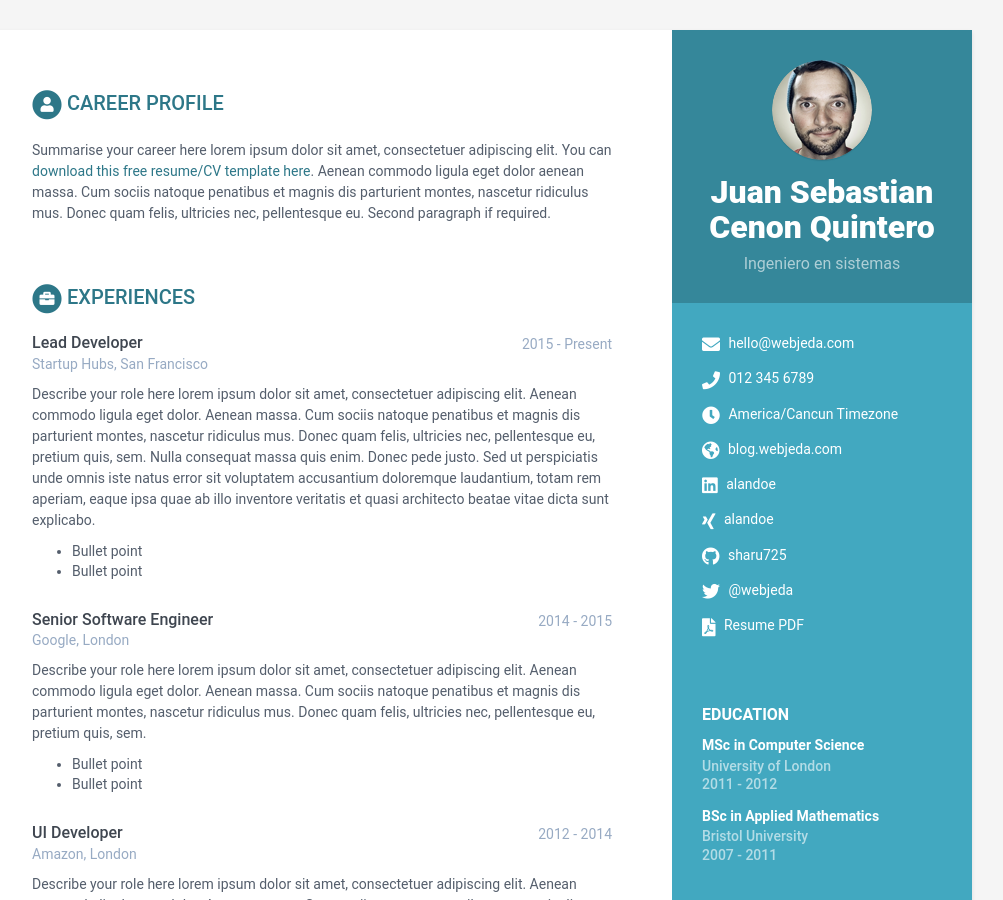
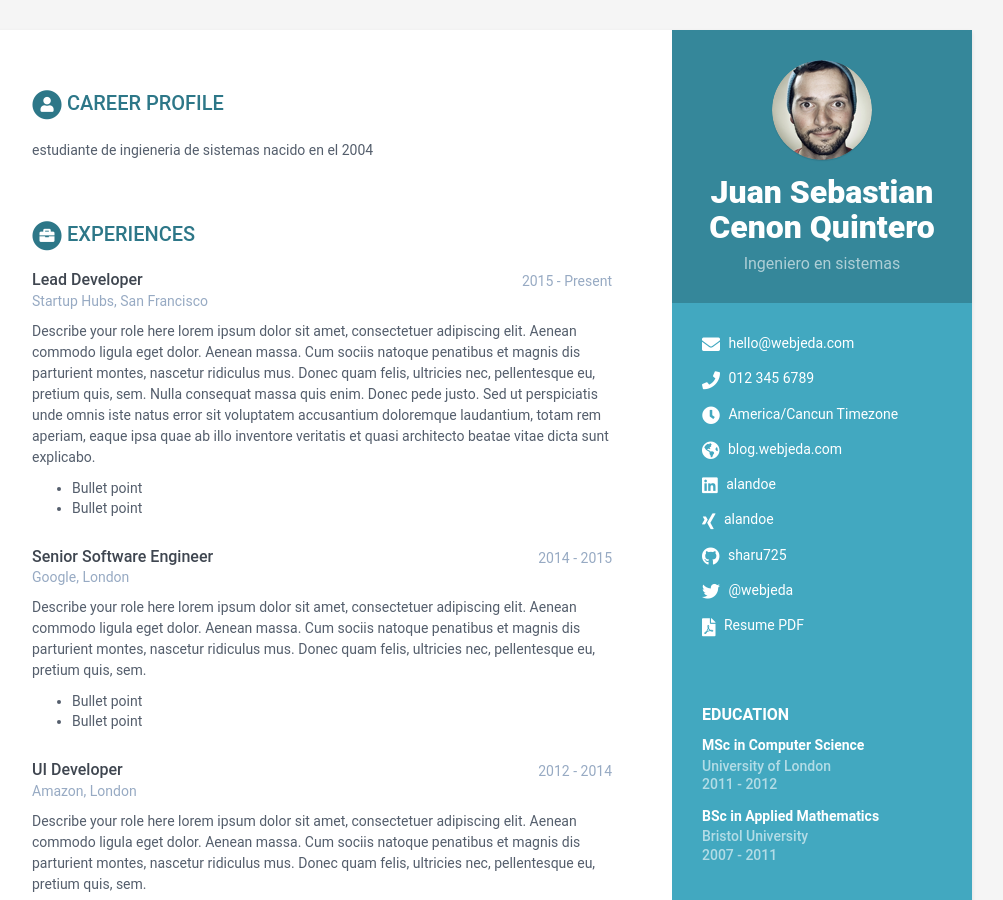
Before and after one commit to sebeteas21/cenon-quintero-cv3, a Jekyll site: the page built from index.html, in a window 1280 px wide and 900 px high. Shown: the whole window, without its empty margins (168-1171 px from the left). Built offline with Jekyll 4.4.1, drawn with Linux system fonts in a browser that asks for light colours.

Commit message:
cambia el resumen (#17)

```diff
--- a/_data/data.yml
+++ b/_data/data.yml
@@ -57,12 +57,7 @@ sidebar:
 career-profile:
     title: Career Profile
     summary: |
-      Summarise your career here lorem ipsum dolor sit amet, consectetuer
-      adipiscing elit. You can [download this free resume/CV template here]().
-      Aenean commodo ligula eget dolor aenean massa. Cum sociis natoque
-      penatibus et magnis dis parturient montes, nascetur ridiculus mus.
-      Donec quam felis, ultricies nec, pellentesque eu.
-      Second paragraph if required.
+      estudiante de ingieneria de sistemas nacido en el 2004
 education:
     title: Education
     info:
```
